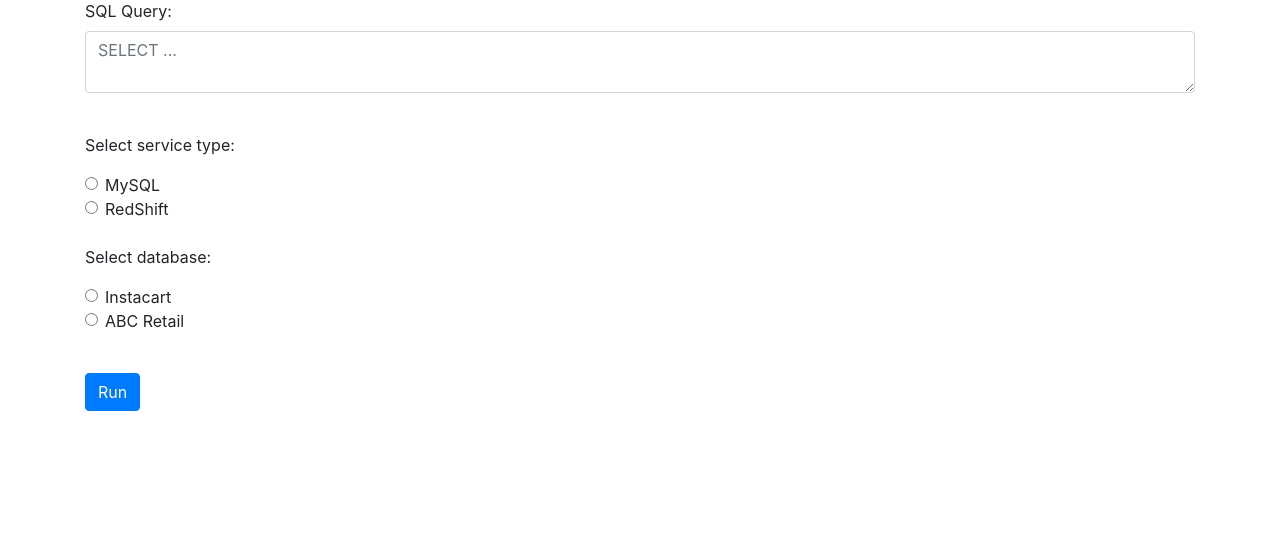
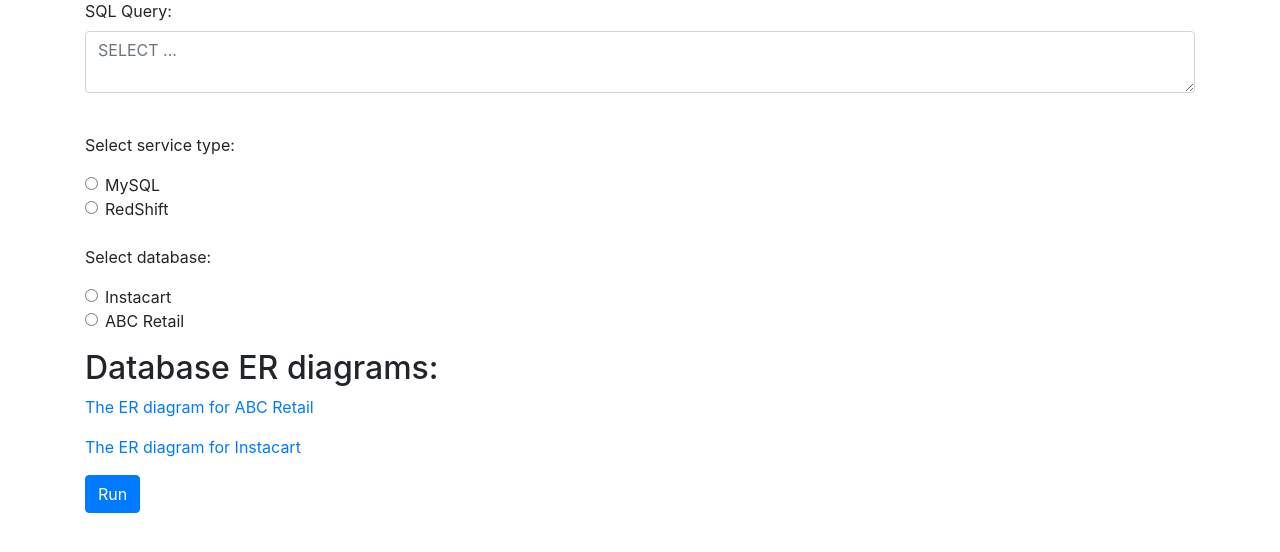
Before and after one commit to Hassan-Khurshid/Instacart-Webapp, a Flask app: page / in a window 1280 px wide. Shown: the part 163-715 px from the top of the page. Run offline with Flask 2, Linux system fonts and the light colour scheme; some libraries are stand-ins or nearby versions.

Commit message:
Adding picture links

```diff
--- a/templates/index.html
+++ b/templates/index.html
@@ -45,8 +45,11 @@
                   ABC Retail
                </label>
             </div>
-
-         <br>
+         </div>
+         <div>
+            <h2>Database ER diagrams:</h2>
+            <p><a href="abc_ER.png">The ER diagram for ABC Retail</a></p>
+            <p><a href="instacart_ER.png">The ER diagram for Instacart</a></p>
          </div>
          <div class="form-group">
             <button type="submit" class="btn btn-primary">
```
Also changed, not shown: templates/abc_ER.png (added), templates/instacart_ED.png (added).
